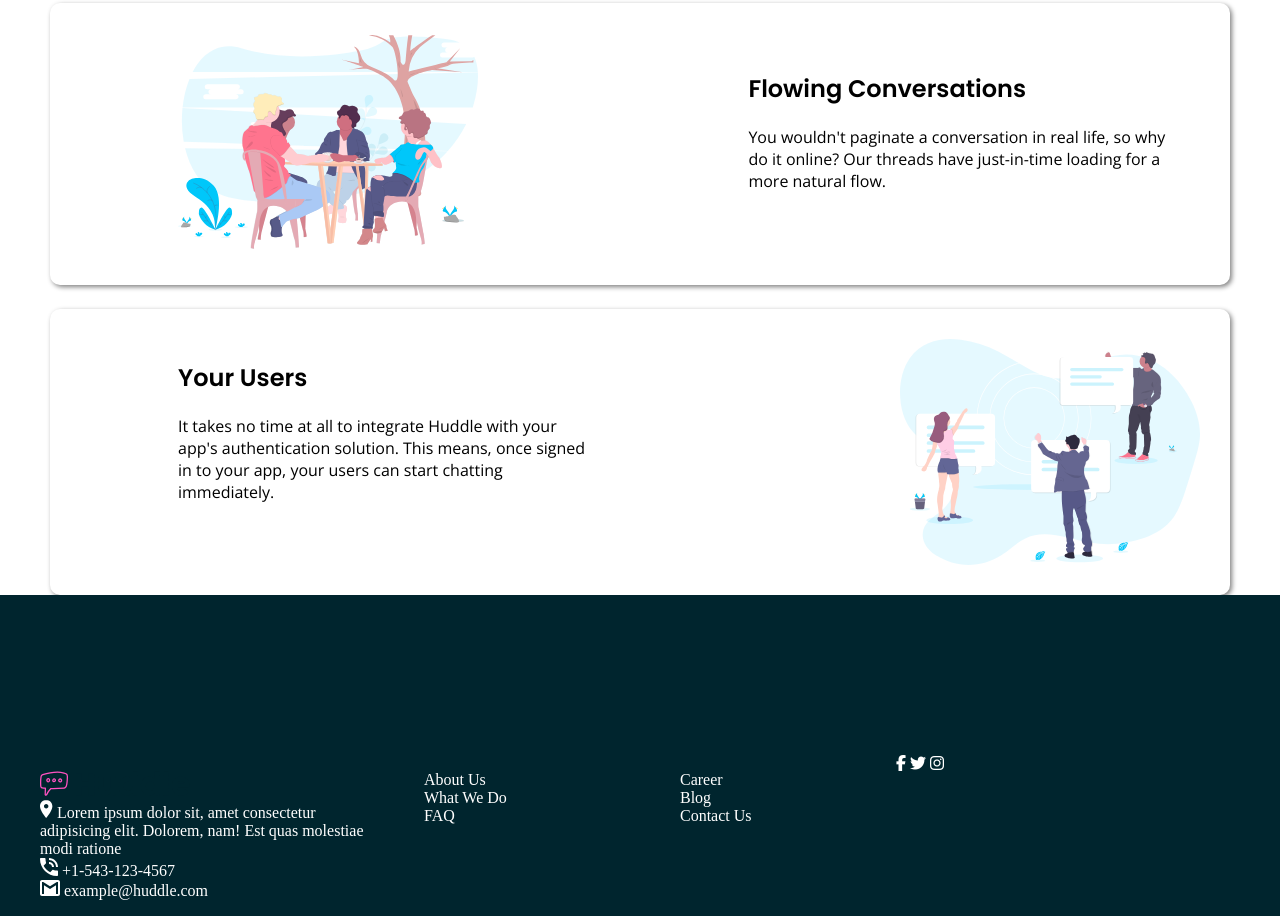
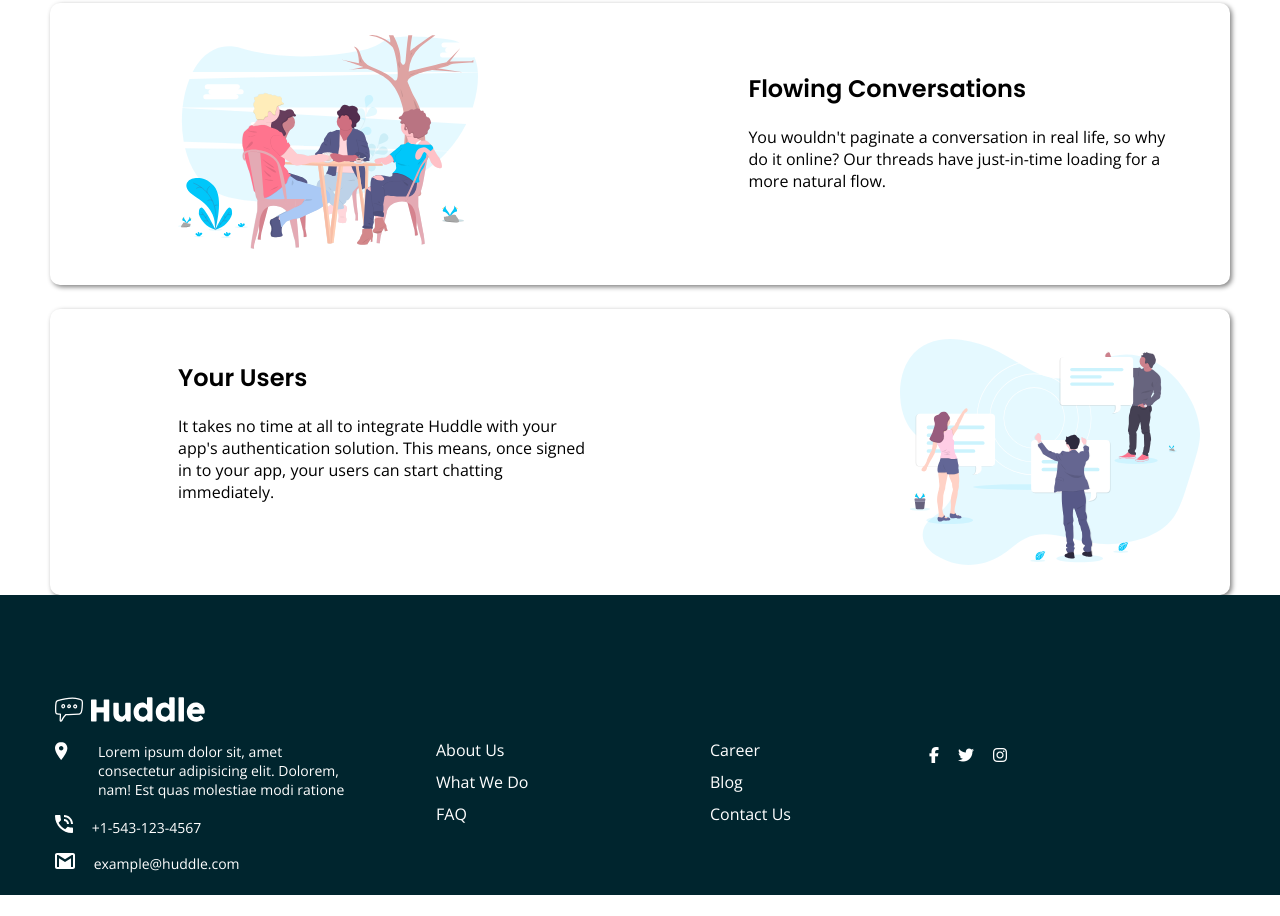
Before and after one commit to lumie31/Frontend-Mentor-UI-challenge, a plain HTML site: page huddle-landing-page-945317-master/index.html in a window 1280 px wide. Shown: the part 969-1885 px from the top of the page. After the commit the page ends 1864 px from the top, so only its background shows below. Drawn offline with nearby package versions, Linux system fonts and the light colour scheme.

Commit message:
Those footer elements were cray

```diff
--- a/huddle-landing-page-945317-master/index.html
+++ b/huddle-landing-page-945317-master/index.html
@@ -122,8 +122,9 @@
       </div>
     </section>
     <footer>
+
       <div class="first">
-        <ul>
+        <ul class="f-ul">
           <li>
             <img
               src="images/logo.svg"
@@ -133,12 +134,16 @@
               class="footer-img"
             />
           </li>
-          <li>
-            <img src="images/icon-location.svg" alt="" />
-            <span>
-              Lorem ipsum dolor sit, amet consectetur adipisicing elit. Dolorem,
-              nam! Est quas molestiae modi ratione
-            </span>
+          <li class=''>
+            <div class="sly">
+              <div>
+                <img src="images/icon-location.svg" alt="" />
+              </div>
+              <div class="sly2">
+                Lorem ipsum dolor sit, amet consectetur adipisicing elit. Dolorem,
+                nam! Est quas molestiae modi ratione
+              </div>
+            </div>
           </li>
           <li>
             <img src="images/icon-phone.svg" alt="" />
--- a/huddle-landing-page-945317-master/style.css
+++ b/huddle-landing-page-945317-master/style.css
@@ -8,7 +8,7 @@ body {
 h2 {
   font-family: "Poppins", sans-serif;
 }
-p {
+p, .f-ul {
   font-family: "Open Sans", sans-serif;
 }
 header {
@@ -124,14 +124,15 @@ footer {
   background: hsl(192, 100%, 9%);
   color: #fff;
   display: flex;
-  padding-top: 20vh
+  padding-top: 10vh
 }
 
 footer ul {
   list-style-type: none;
 }
 .footer-img {
-  color: #fff !important;
+  /* color: #fff !important; */
+  filter: brightness(0) invert(1);
 }
 
 footer .first {
@@ -146,3 +147,34 @@ footer .third {
 footer .fourth {
   width: 30%;
 }
+
+footer span {
+  margin-left: 15px;
+  text-align: justify;
+}
+footer .sly {
+  display: flex;
+}
+div.sly2 {
+  margin-left: 30px
+
+}
+.first ul > li {
+  padding: 8px 5px
+}
+.f-ul {
+  padding-left: 50px !important;
+  font-size: 14px;
+}
+.second, .third {
+  padding-top: 6vh;
+  padding-left: 30px;
+}
+.second ul > li, .third ul > li {
+  padding-bottom: 10px;
+  font-family: "Open Sans", sans-serif;
+}
+
+.fourth {
+  padding-top: 9vh;
+}
```
